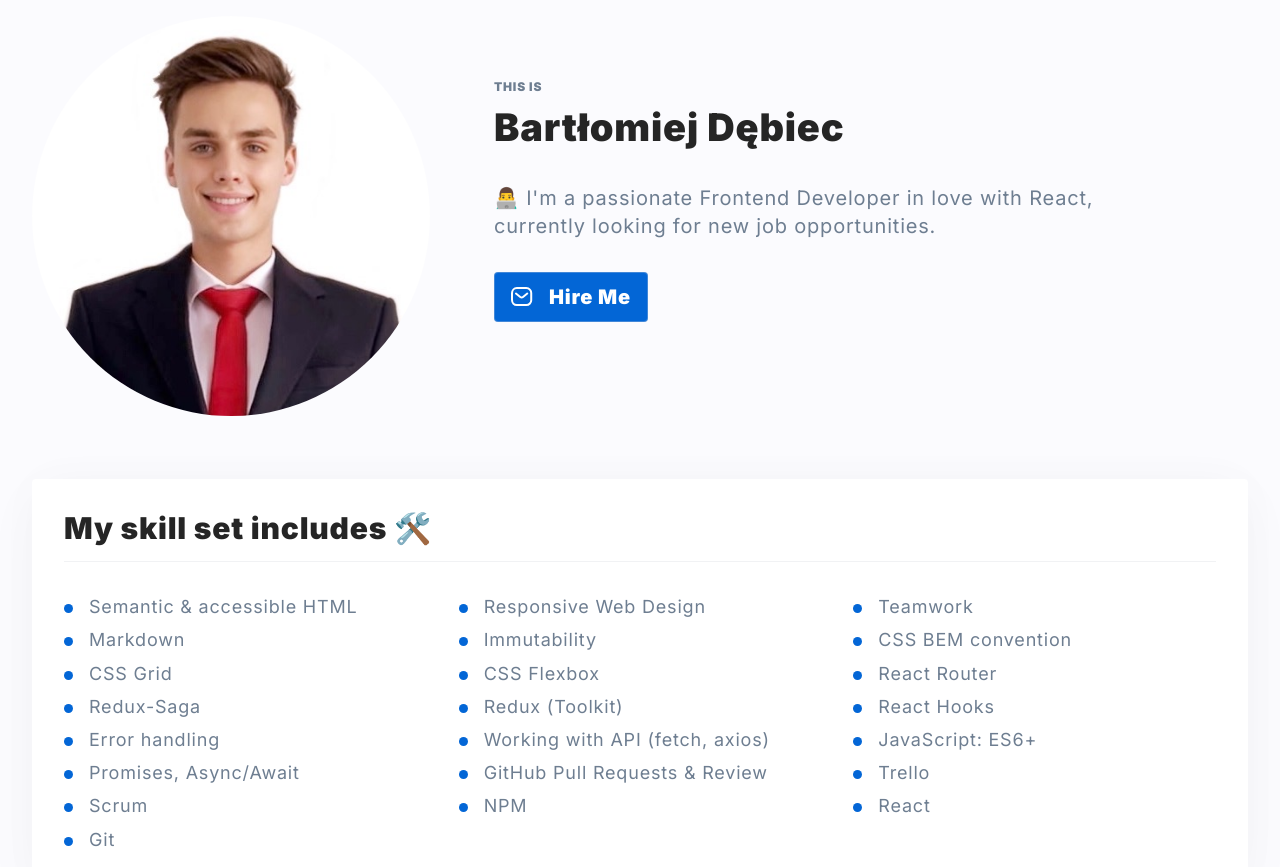
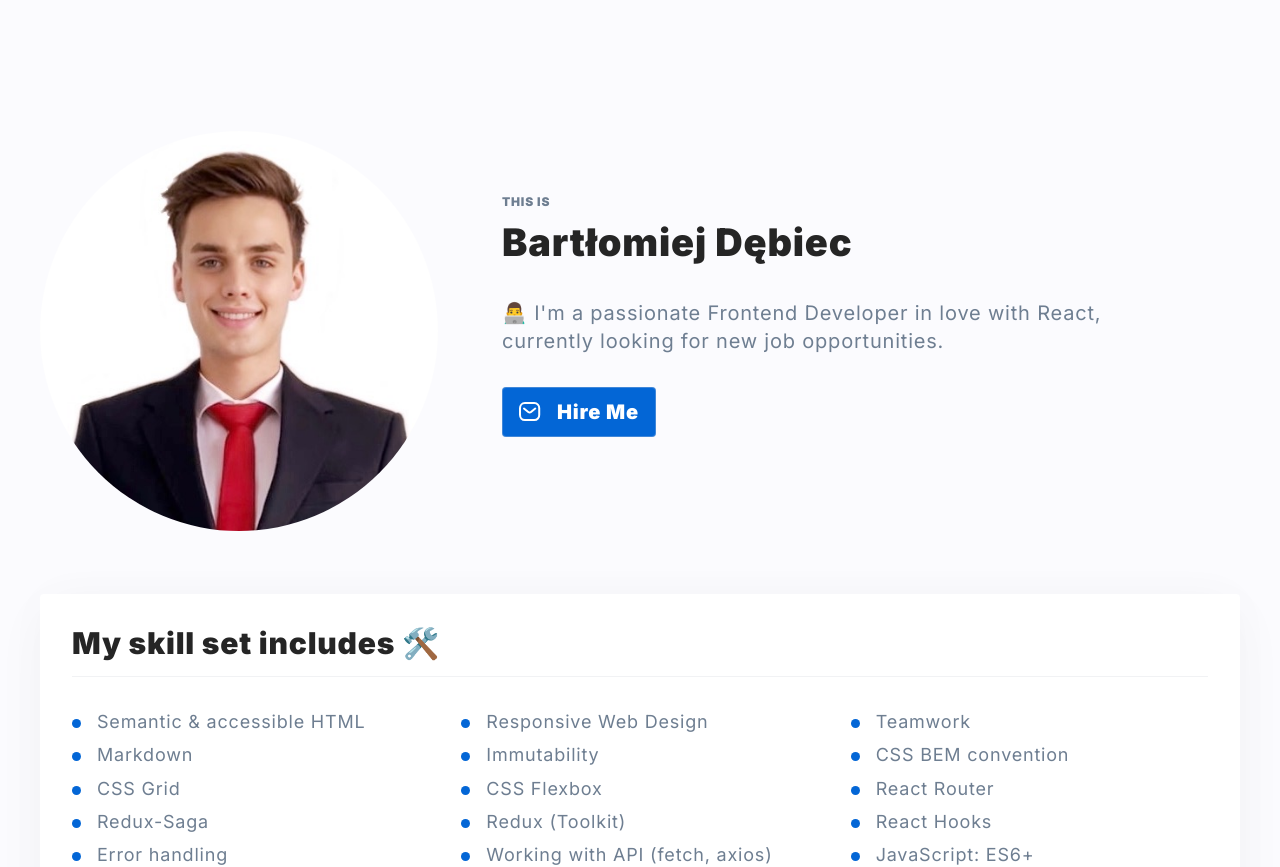
Before and after one commit to bartekdbc/personal-homepage, a React (Create React App) app: page / in a window 1280 px wide. Shown: the top 867 px of the page. Built offline with nearby package versions, Linux system fonts and the light colour scheme.

Commit message:
Container style updated

```diff
--- a/src/features/homepage/Container/index.js
+++ b/src/features/homepage/Container/index.js
@@ -1,6 +1,6 @@
 import styled from "styled-components";
 
 export const Container = styled.div`
-  max-width: 1216px;
-  margin: auto;
+  max-width: 1200px;
+  margin: 115px auto;
 `;
```
